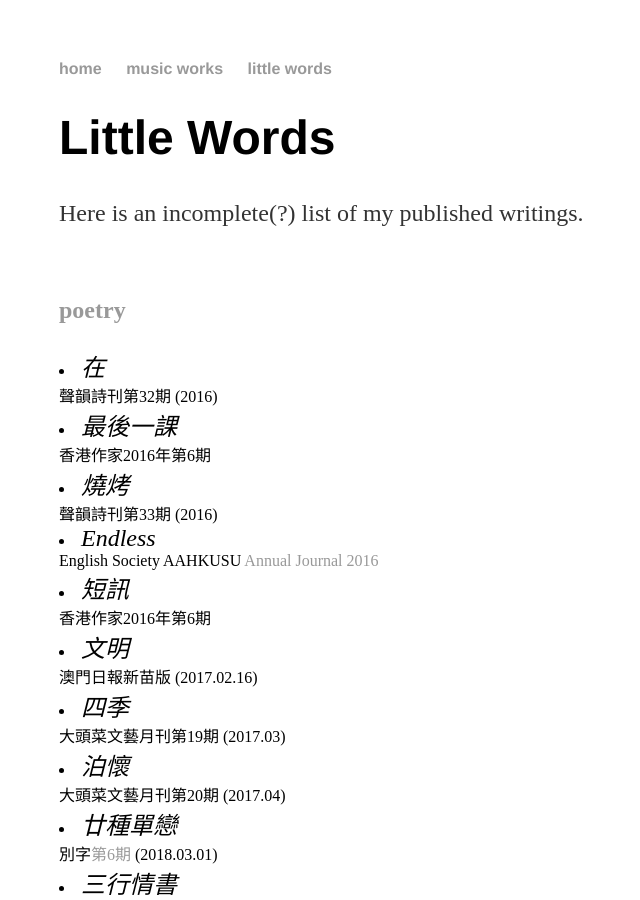
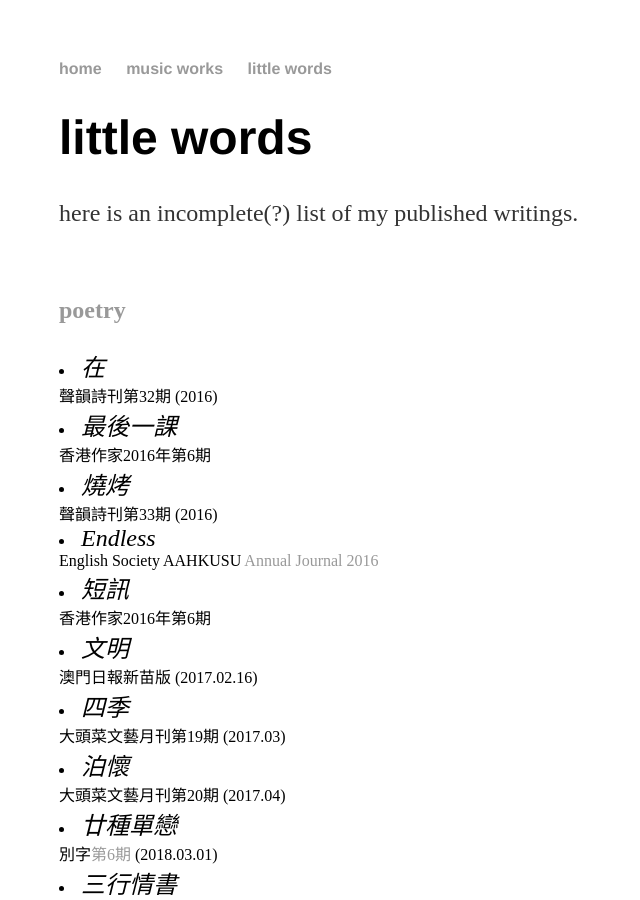
Before and after one commit to maksuihin/maksuihin.github.io, a Jekyll site: the page built from writings.html, in a window 1280 px wide and 900 px high. Shown: the whole window, without its empty margins (133-773 px from the left). Built offline with Jekyll 4.4.1, drawn with Linux system fonts in a browser that asks for light colours.

Commit message:
Update writings.html

```diff
--- a/writings.html
+++ b/writings.html
@@ -1,12 +1,12 @@
 ---
 layout: default
-title: Little Words by MAK, Sui-hin
+title: little words by MAK, Sui-hin
 ---
 <div class="works"><works>
 			<!--googleoff: all-->
-			<h1 class="robots-nocontent">Little Words</h1>
+			<h1 class="robots-nocontent">little words</h1>
 			<!--googleon: all-->
-      <p>Here is an incomplete(?) list of my published writings.</p>
+      <p>here is an incomplete(?) list of my published writings.</p>
 			</br>
 
       <!--annualwriting-->
```
